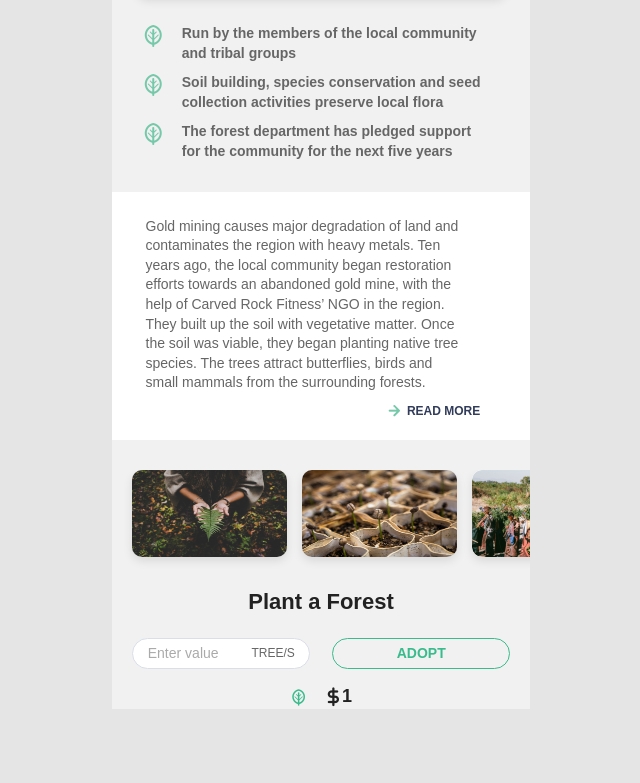
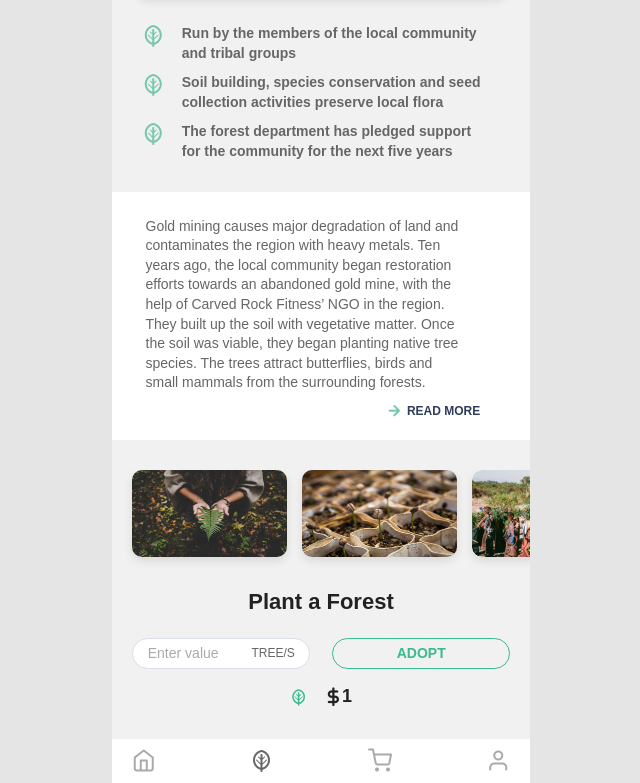
Before and after one commit to 2filips/adopt-a-tree, a website: page project_single.html in a window 1280 px wide. Shown: the part 400-1183 px from the top of the page, without its empty margins (319-959 px from the left). Before the commit the page ends 1109 px from the top, so only its background shows below. Drawn offline with nearby package versions, Linux system fonts and the light colour scheme; files that its build step writes are made by us from their sources; files whose address does not match are found by name.

Commit message:
add html structure for footer component with styling classes

```diff
--- a/project_single.html
+++ b/project_single.html
@@ -137,7 +137,7 @@
                                 <button class="adopt-trees-btn btn btn--sm btn-hollow--brand-1" type="submit">Adopt</button>
                             </div>
 
-                            <div class="flex flex-justify-center flex-align-center spacing-t">
+                            <div class="flex flex-justify-center flex-align-center spacing-t spacing-3-b">
                                 <span class="at-icon-leaf icon-size-xl brand-1 icon-left-lg"></span>
                                 <span class="font-size-lg gray-coal font-bold flex flex-align-center">
                                     <span class="at-icon-dollar font-bold"></span>
@@ -152,7 +152,12 @@
 
             <footer class="project-single__footer row-sm">
                 <nav>
-
+                    <div class="white-bg flex flex-justify-space-between spacing-v spacing-2-h">
+                        <a href="" class="home-tab-icon gray-titanium icon-size-xxl at-icon-home"></a>
+                        <a href="" class="home-tab-icon gray-lead icon-size-xxl at-icon-leaf"></a>
+                        <a href="" class="home-tab-icon gray-titanium icon-size-xxl at-icon-cart"></a>
+                        <a href="" class="home-tab-icon gray-titanium icon-size-xxl at-icon-user"></a>
+                    </div>
                 </nav>
             </footer>
 
```
